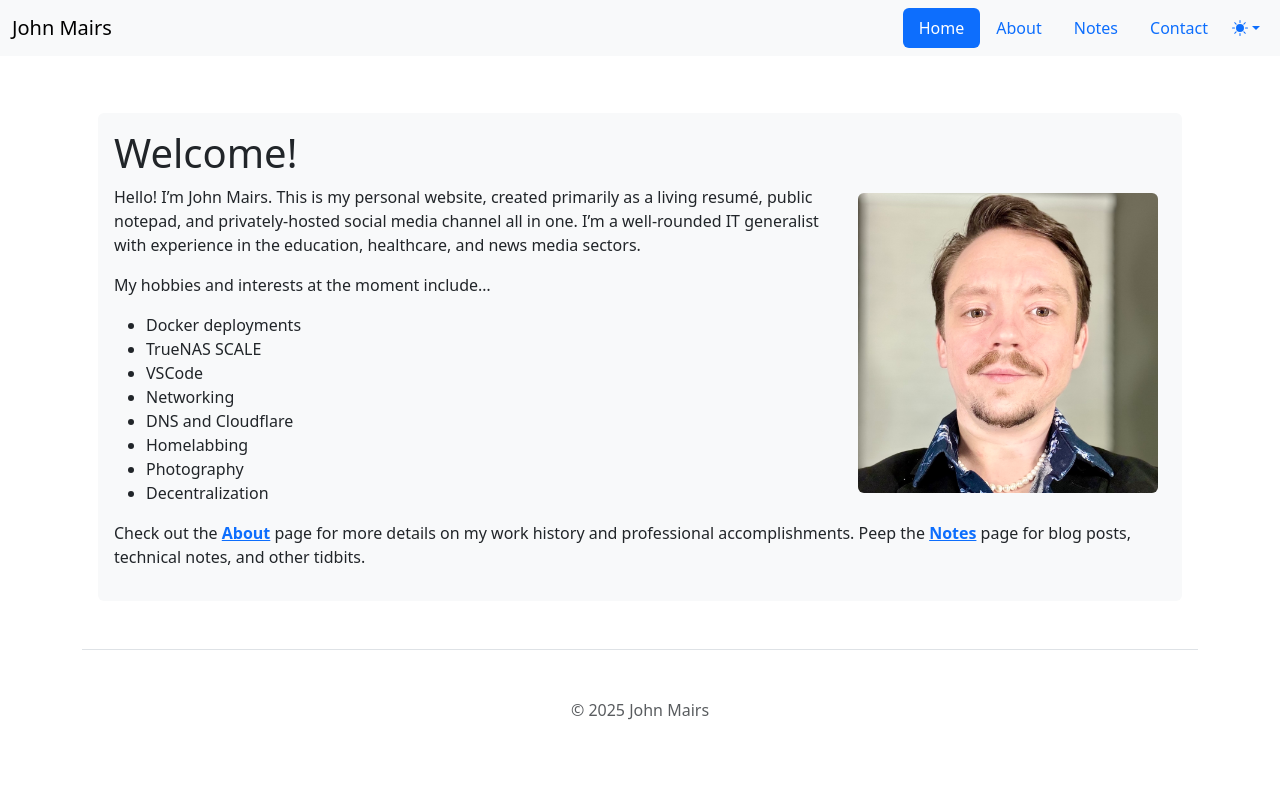
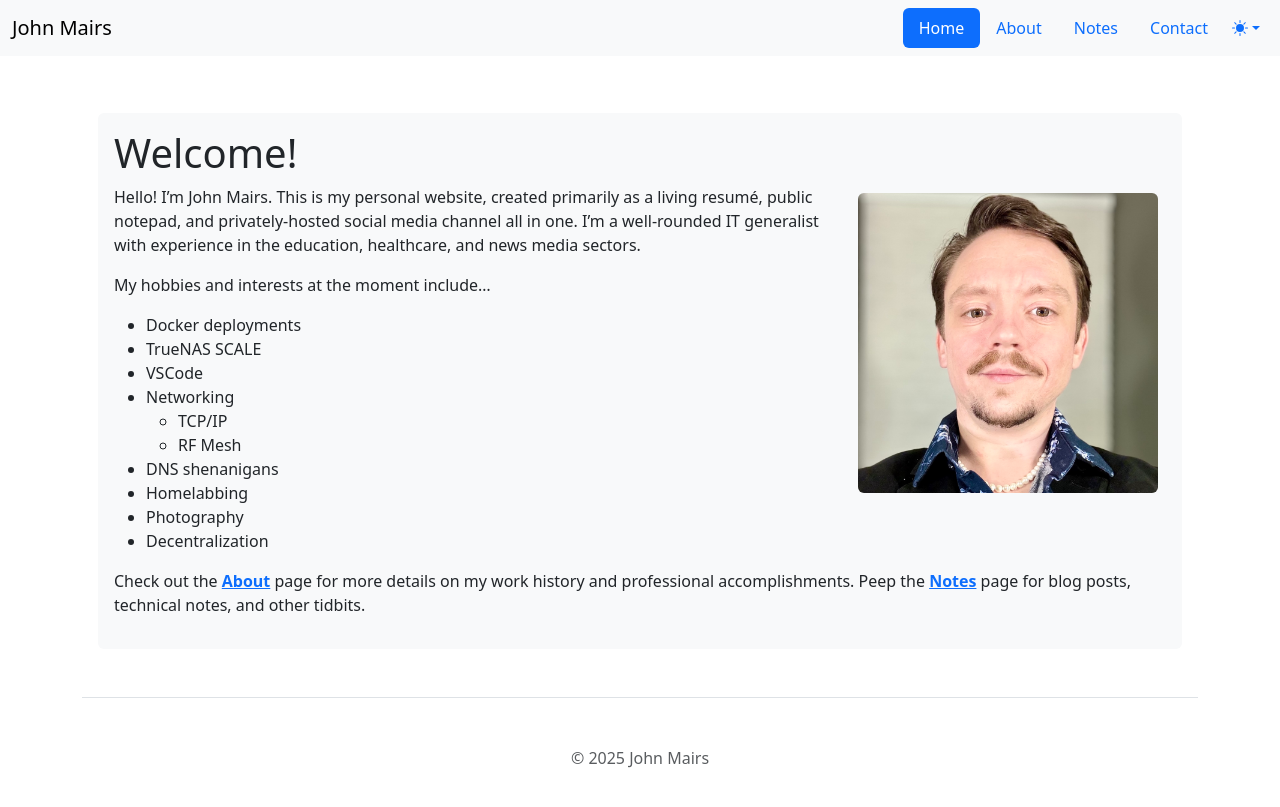
Before and after one commit to jmairs/jmairs.github.io, a Jekyll site: the page built from index.md, in a window 1280 px wide. Shown: the top 807 px of the page. Built offline with Jekyll 4.4.1, drawn with Linux system fonts in a browser that asks for light colours.

Commit message:
Tweak interests

```diff
--- a/index.md
+++ b/index.md
@@ -2,7 +2,7 @@
 layout: page
 title: Welcome!
 ---
-![Winter 2024 headshot of John Mairs](/assets/images/JM-av-2025-sm.jpeg){: .rounded .float-end .m-2 .d-none .d-md-block style="max-width:300px;"}
+![Winter 2024 headshot of John Mairs, a white male in his early 30s](/assets/images/JM-av-2025-sm.jpeg){: .rounded .float-end .m-2 .d-none .d-md-block style="max-width:300px;"}
 Hello! I'm John Mairs. This is my personal website, created primarily as a living resumé, public notepad, and privately-hosted social media channel all in one. I'm a well-rounded IT generalist with experience in the education, healthcare, and news media sectors.
 
 My hobbies and interests at the moment include...
@@ -10,7 +10,9 @@ My hobbies and interests at the moment include...
 - TrueNAS SCALE
 - VSCode
 - Networking
-- DNS and Cloudflare
+    - TCP/IP
+    - RF Mesh
+- DNS shenanigans
 - Homelabbing
 - Photography
 - Decentralization
```
Also changed, not shown: 2 other files.
